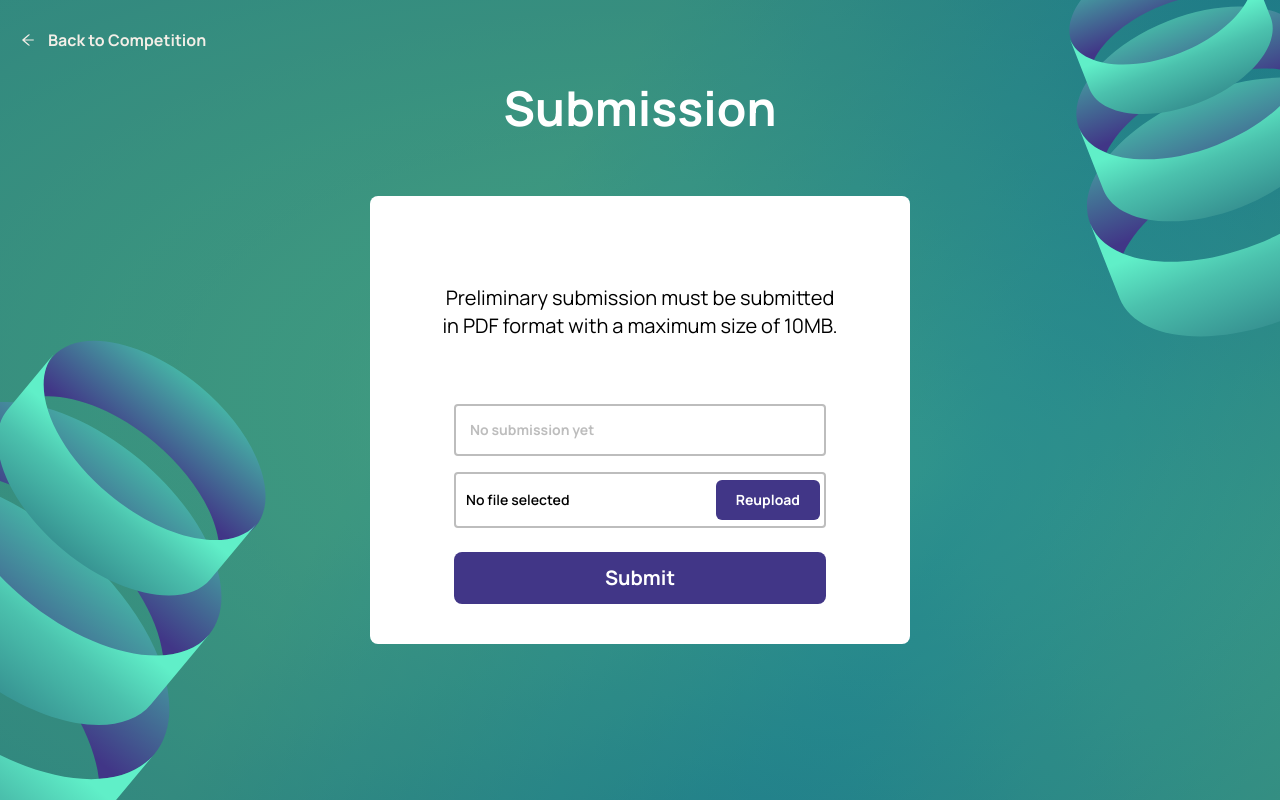
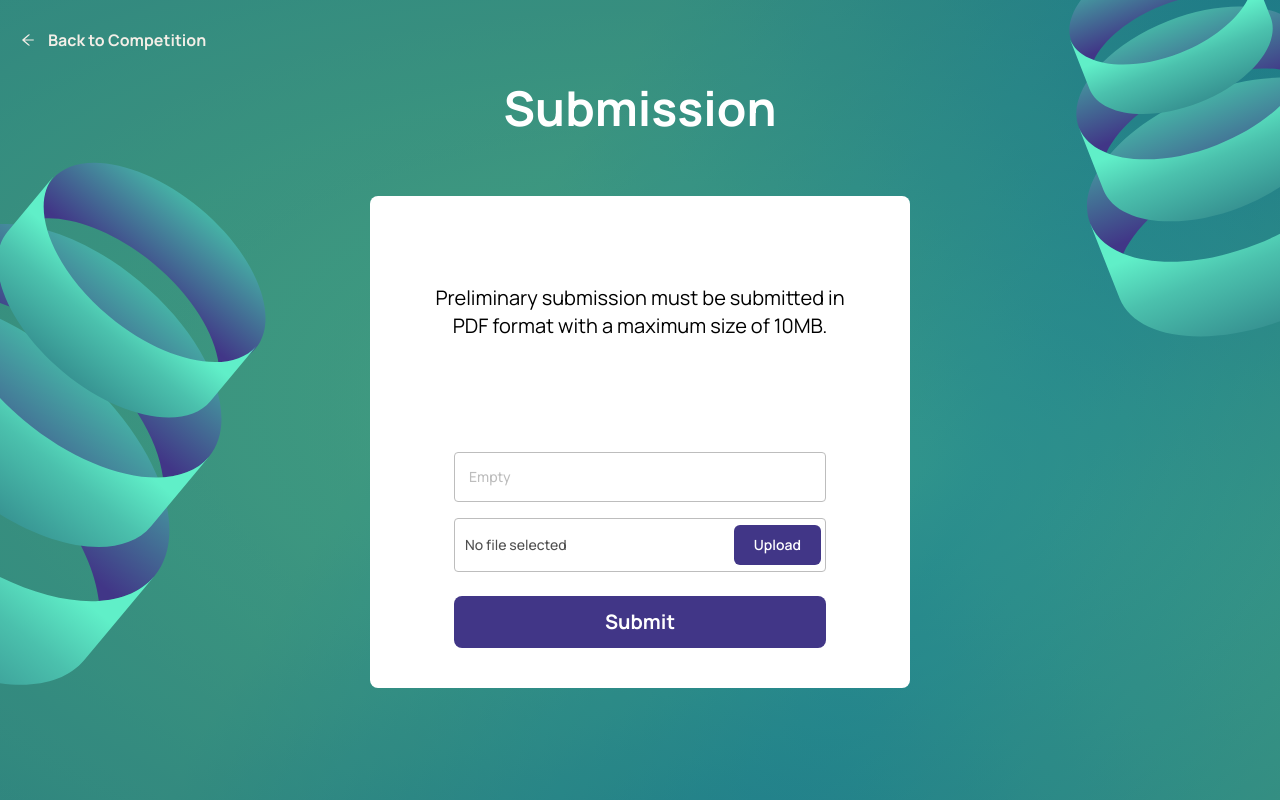
Before and after one commit to syahrialalzaidan/web-bist-league, a Next.js app: page /submission in a window 1280 px wide. Built offline with nearby package versions, Linux system fonts and the light colour scheme.

Commit message:
rapihin submission page

```diff
--- a/src/app/submission/components/Submission.tsx
+++ b/src/app/submission/components/Submission.tsx
@@ -2,9 +2,13 @@
 import { useState } from "react";
 import { AiOutlineArrowLeft, AiFillCheckCircle } from "react-icons/ai";
 
+import Image from "next/image";
+
+import BulatKiri from "@images/submission/left.svg";
+
 export default function Submission() {
     const [selectedFile, setSelectedFile] = useState("No file selected");
-    const [submittedFile, setSubmittedFile] = useState("No submission yet");
+    const [submittedFile, setSubmittedFile] = useState("Empty");
 
     const fileChangedHandler = (e: React.ChangeEvent<HTMLInputElement>) => {
         if (!e.target.files) return;
@@ -22,35 +26,35 @@ export default function Submission() {
             <h1 className="text-center text-white text-5xl font-bold mb-16 mt-8 hidden lg:block">Submission</h1>
 
             <div className="flex items-center justify-center my-8 ">
-                <div className="bg-white py-6 px-5 rounded-lg max-w-[540px]">
-                    {submittedFile === "No submission yet" ? (
-                        <h1 className="text-center text-base lg:text-xl py-16 px-5 lg:px-[50px] ">
+                <div className="bg-white py-6 px-5 rounded-lg max-w-[540px] z-10">
+                    {submittedFile === "Empty" ? (
+                        <h1 className="text-center text-sm lg:text-xl py-16 px-3 lg:px-10 lg:py-0 lg:pt-16 lg:pb-28 ">
                             Preliminary submission must be submitted in PDF format with a maximum size of 10MB.
                         </h1>
                     ) : (
-                        <div className="px-5 lg:px-12 lg:py-10">
-                            <h1 className="text-center text-base lg:text-xl mb-5">
+                        <div className="lg:px-12 lg:pt-4 lg:pb-10">
+                            <h1 className="text-center text-sm lg:text-xl mb-5">
                                 You may do another submission until the deadline.
                             </h1>
-                            <h1 className="text-center text-base lg:text-xl mb-5">
+                            <h1 className="text-center text-sm lg:text-xl mb-5">
                                 Preliminary submission must be submitted in PDF format with a maximum size of 10MB.
                             </h1>
-                            <h1 className="text-center text-base lg:text-xl">
+                            <h1 className="text-center text-sm lg:text-xl">
                                 Last submission:
                             </h1>
-                            <h1 className="text-center text-base font-bold lg:text-xl mb-6">October 1st, 2023, 23:59</h1>
+                            <h1 className="text-center text-sm font-bold lg:text-xl mb-6">October 1st, 2023, 23:59</h1>
                         </div>
                     )}
 
                     <form>
-                        <div className="border-2 border-[#BDBDBD] mb-4 lg:mx-16 p-3.5 rounded text-sm font-bold flex items-center justify-between">
-                            <span className={submittedFile === "No submission yet" ? "text-[#BDBDBD]" : "text-[#413687]"}>
+                        <div className="border border-[#BDBDBD] mb-4 lg:mx-16 p-3.5 rounded text-sm font-medium flex items-center justify-between">
+                            <span className={submittedFile === "Empty" ? "text-[#BDBDBD]" : "text-[#413687]"}>
                                 {submittedFile}
                             </span>
-                            <AiFillCheckCircle className={submittedFile === "No submission yet" ? "hidden" : "inline-block ml-2 text-[#27ae60] w-6 h-6"} />
+                            <AiFillCheckCircle className={submittedFile === "Empty" ? "hidden" : "inline-block ml-2 text-[#27ae60] w-6 h-6"} />
                         </div>
-                        <div className="flex flex-row items-center border-2 lg:mx-16 mb-6 border-[#BDBDBD] stroke-1 rounded justify-between pr-1 pl-2.5 py-1.5">
-                            <label className="text-sm font-semibold">{selectedFile}</label>
+                        <div className="flex flex-row items-center border lg:mx-16 mb-6 border-[#BDBDBD] stroke-1 rounded justify-between pr-1 pl-2.5 py-1.5">
+                            <label className="text-sm text-[#4F4F4F] font-medium">No file selected</label>
                             <input
                                 type="file"
                                 id="custom-input"
@@ -59,9 +63,9 @@ export default function Submission() {
                             />
                             <label
                                 htmlFor="custom-input"
-                                className="block text-white ml-4 py-2.5 px-5 rounded-md border-0 text-sm font-bold bg-[#413687] cursor-pointer"
+                                className="block text-white ml-4 py-2.5 px-5 rounded-md border-0 text-sm font-semibold bg-[#413687] cursor-pointer"
                             >
-                                Reupload
+                                {submittedFile === "Empty" ? "Upload" : "Reupload"}
                             </label>
                         </div>
                         <div className="mb-4 lg:mx-16 rounded text-sm font-bold flex items-center">
@@ -71,6 +75,11 @@ export default function Submission() {
                         </div>
                     </form>
                 </div>
+                <Image
+                    src={BulatKiri}
+                    alt="Hero Round"
+                    className="scale-75 lg:scale-100 absolute bottom-14 -left-20 lg:botton-0 lg:left-0 z-0"
+                />
             </div>
         </div>
     )
--- a/src/app/submission/page.tsx
+++ b/src/app/submission/page.tsx
@@ -3,11 +3,9 @@ import Submission from "./components/Submission";
 export default function SubmissionPage() {
   return (
     <div className="bg-[url('/images/compregister/bg-comp-mobile.svg')] lg:bg-[url('/images/compregister/bg-comp-web.svg')] bg-cover min-h-screen flex flex-col">
-      <div className="bg-[url('/images/compregister/left.svg')] lg:bg-[url('/images/compregister/left-web.svg')] bg-no-repeat lg:bg-left-bottom bg-fixed flex-1 flex flex-col">
         <div className="bg-[url('/images/compregister/right.svg')] lg:bg-[url('/images/compregister/right-web.svg')] bg-no-repeat bg-right-bottom lg:bg-right-top flex-1">
           <Submission />
         </div>
-      </div>
     </div>
   );
 }
--- a/tsconfig.json
+++ b/tsconfig.json
@@ -20,7 +20,8 @@
       }
     ],
     "paths": {
-      "@/*": ["./src/*"]
+      "@/*": ["./src/*"],
+      "@images/*": ["./public/images/*"]
     }
   },
   "include": ["next-env.d.ts", "**/*.ts", "**/*.tsx", ".next/types/**/*.ts"],
```
Also changed, not shown: public/images/submission/left.svg (added).
